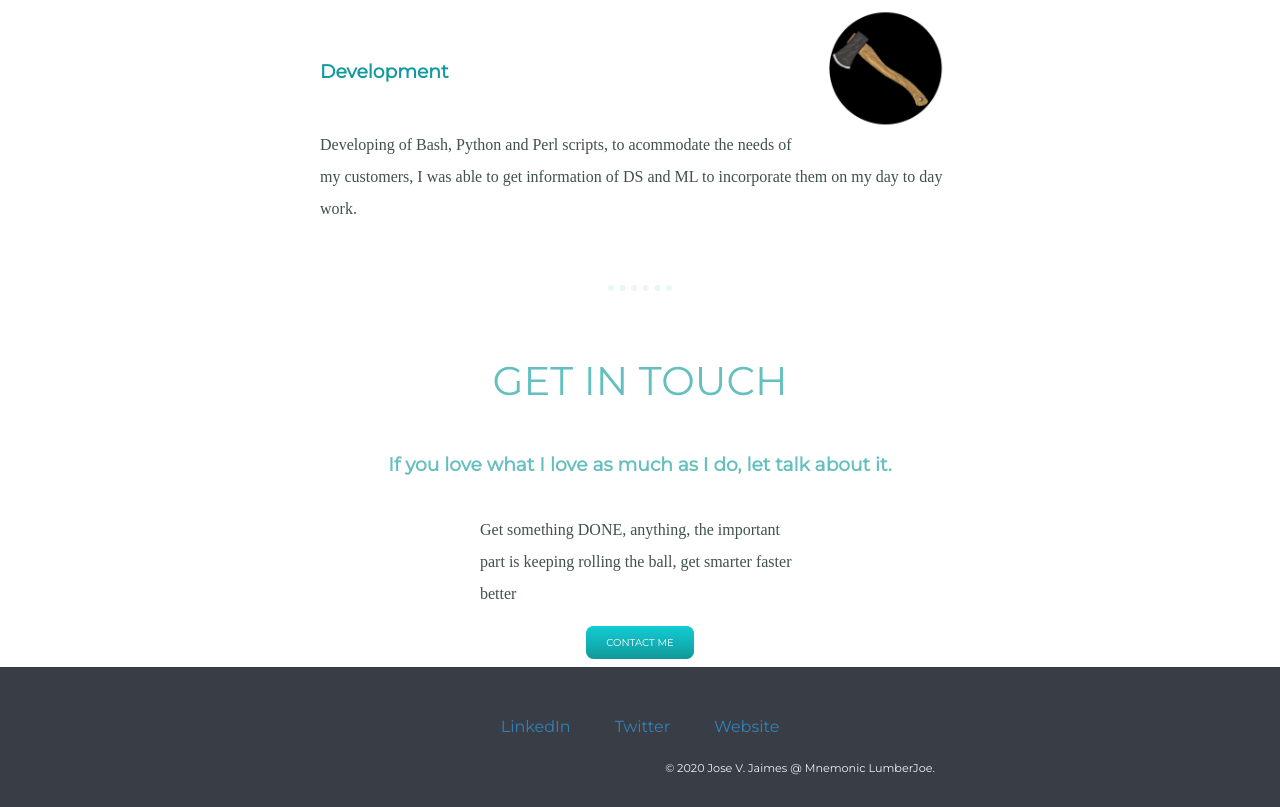
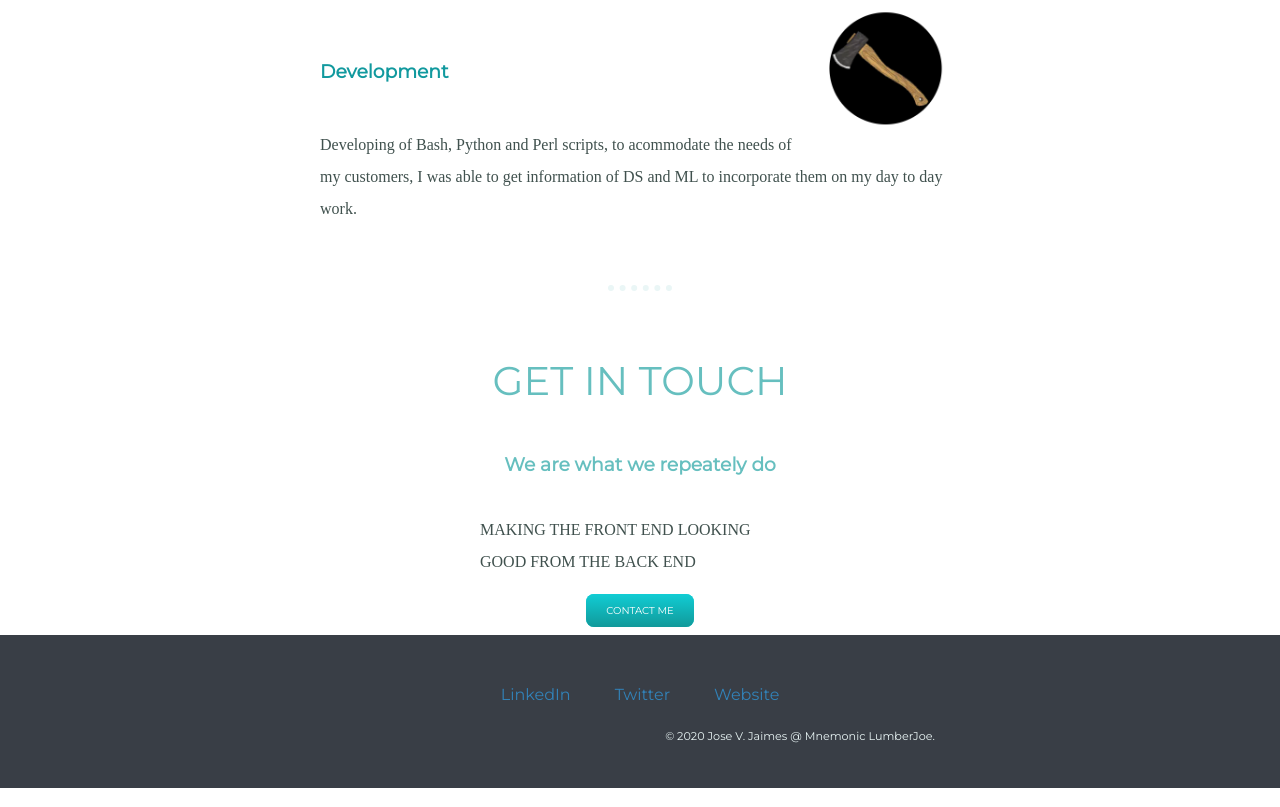
Before and after one commit to jvjaimes/MnemonicLumberJoe, a plain HTML site: page index.html in a window 1280 px wide. Shown: the part 1542-2349 px from the top of the page. Drawn offline with Linux system fonts and the light colour scheme.

Commit message:
Update index.html

```diff
--- a/index.html
+++ b/index.html
@@ -26,7 +26,7 @@
   </div>
   <div class="bottom">
     <img src="img/lumberjoe.png" alt="beard" class="beard1">
-    <h2 class="h2a">Hola.</h2>
+    <h2 class="h2a">>Hello,  I’m Jose, a old fox.</h2>
     <p class="intro"> I am a Python enthusiastic, Data Science newbie and a web developer in training, always intrigued by the Stock markets and how they work, Electronic engineer by education and a Network support guy 24/7 as way of living. Triathlon and Karate are my sports of choice, I love a good bitter espresso and a smile.
     </p>
 
@@ -46,8 +46,8 @@
     <hr>
     <div class="b2">
       <h2 class="h2a"> GET IN TOUCH</h2>
-      <h3 class="h3b"> If you love what I love as much as I do, let talk about it.</h3>
-      <p class="contact_message"> Get something DONE, anything, the important part is keeping rolling the ball, get smarter faster better</p>
+      <h3 class="h3b"> We are what we repeately do</h3>
+      <p class="contact_message"> MAKING THE FRONT END LOOKING GOOD FROM THE BACK END</p>
       <a class="btn" href="mailto:josevjaimes@gmail.com">CONTACT ME</a>
     </div>
   </div>
```
